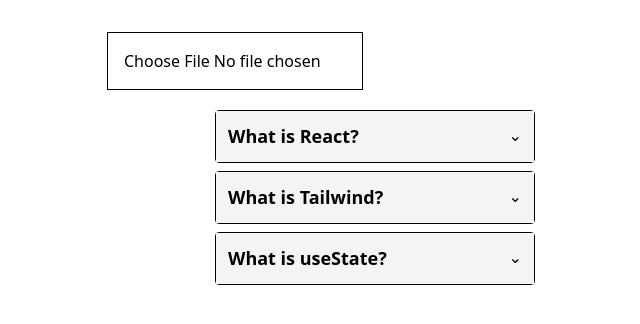
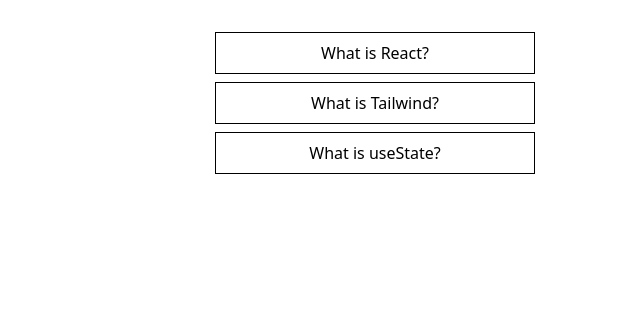
Before and after one commit to DivyaGaurav21/js--react-2k26, a React (Vite) app in the folder react-devlop/: page /infinite-que1 in a window 1280 px wide. Shown: the top 324 px of the page, without its empty margins (265-905 px from the left). Built offline with nearby package versions, Linux system fonts and the light colour scheme.

Commit message:
machine coding accordion

```diff
--- a/react-devlop/src/App.jsx
+++ b/react-devlop/src/App.jsx
@@ -95,7 +95,7 @@
 
 import './App.css'
 import Accordion from './components/question/Accordion';
-import FileUpload from './components/question/FileUpload';
+// import FileUpload from './components/question/FileUpload';
 // import EditableList from './components/question/EditableList';
 // import HomeUi from './components/question/modal/HomeUi';
 // import SearchFilter from './components/question/SearchFilter';
@@ -129,7 +129,7 @@
       {/* <HomeUi/> */}
       {/* <SearchFilter/> */}
       {/* <EditableList/> */}
-      <FileUpload/>
+      {/* <FileUpload/> */}
       <Accordion/>
     </>
   )
--- a/react-devlop/src/components/question/Accordion.jsx
+++ b/react-devlop/src/components/question/Accordion.jsx
@@ -1,58 +1,30 @@
+//make accordion simple first
+
 import React, { useState } from "react";
 
 const data = [
-  {
-    id: 1,
-    title: "What is React?",
-    content: "React is a JavaScript library for building user interfaces."
-  },
-  {
-    id: 2,
-    title: "What is Tailwind?",
-    content: "Tailwind is a utility-first CSS framework."
-  },
-  {
-    id: 3,
-    title: "What is useState?",
-    content: "useState is a React hook used to manage state."
-  }
+  { id: 1, title: "What is React?", content: "React is a JS library." },
+  { id: 2, title: "What is Tailwind?", content: "Tailwind is CSS framework." },
+  { id: 3, title: "What is useState?", content: "It manages state." },
 ];
 
 const Accordion = () => {
   const [activeId, setActiveId] = useState(null);
 
-  const toggleHandler = (id) => {
-    setActiveId(prev => (prev === id ? null : id));
-  };
+  return (
+    <div className="w-80 mx-auto">
+      {data.map(item => (
+        <div key={item.id} className="border mb-2 p-2">
 
-  return (
-    <div className="w-80 mx-auto mt-5">
-      {data.map(item => (
-        <div key={item.id} className="border mb-2 rounded">
-
-          {/* Header */}
-          <div
-            className="flex justify-between p-3 cursor-pointer bg-gray-100"
-            onClick={() => toggleHandler(item.id)}
-          >
-            <p>{item.title}</p>
-            <span
-              className={`transition-transform duration-300 ${
-                activeId === item.id ? "rotate-180" : ""
-              }`}
-            >
-              ⌄
-            </span>
+          <div onClick={() =>
+            setActiveId(activeId === item.id ? null : item.id)
+          }>
+            {item.title}
           </div>
 
-          {/* Content */}
-          <div
-            className={`overflow-hidden transition-all duration-300 ${
-              activeId === item.id ? "max-h-40 p-3" : "max-h-0"
-            }`}
-          >
-            <p>{item.content}</p>
-          </div>
+          {activeId === item.id && (
+            <p className="mt-2">{item.content}</p>
+          )}
 
         </div>
       ))}
@@ -61,3 +33,69 @@
 };
 
 export default Accordion;
+
+
+// ---------------------------------
+// import React, { useState } from "react";
+
+// const data = [
+//   {
+//     id: 1,
+//     title: "What is React?",
+//     content: "React is a JavaScript library for building user interfaces."
+//   },
+//   {
+//     id: 2,
+//     title: "What is Tailwind?",
+//     content: "Tailwind is a utility-first CSS framework."
+//   },
+//   {
+//     id: 3,
+//     title: "What is useState?",
+//     content: "useState is a React hook used to manage state."
+//   }
+// ];
+
+// const Accordion = () => {
+//   const [activeId, setActiveId] = useState(null);
+
+//   const toggleHandler = (id) => {
+//     setActiveId(prev => (prev === id ? null : id));
+//   };
+
+//   return (
+//     <div className="w-80 mx-auto mt-5">
+//       {data.map(item => (
+//         <div key={item.id} className="border mb-2 rounded">
+
+//           {/* Header */}
+//           <div
+//             className="flex justify-between p-3 cursor-pointer bg-gray-100"
+//             onClick={() => toggleHandler(item.id)}
+//           >
+//             <p>{item.title}</p>
+//             <span
+//               className={`transition-transform duration-300 ${
+//                 activeId === item.id ? "rotate-180" : ""
+//               }`}
+//             >
+//               ⌄
+//             </span>
+//           </div>
+
+//           {/* Content */}
+//           <div
+//             className={`overflow-hidden transition-all duration-300 ${
+//               activeId === item.id ? "max-h-40 p-3" : "max-h-0"
+//             }`}
+//           >
+//             <p>{item.content}</p>
+//           </div>
+
+//         </div>
+//       ))}
+//     </div>
+//   );
+// };
+
+// export default Accordion;
```
